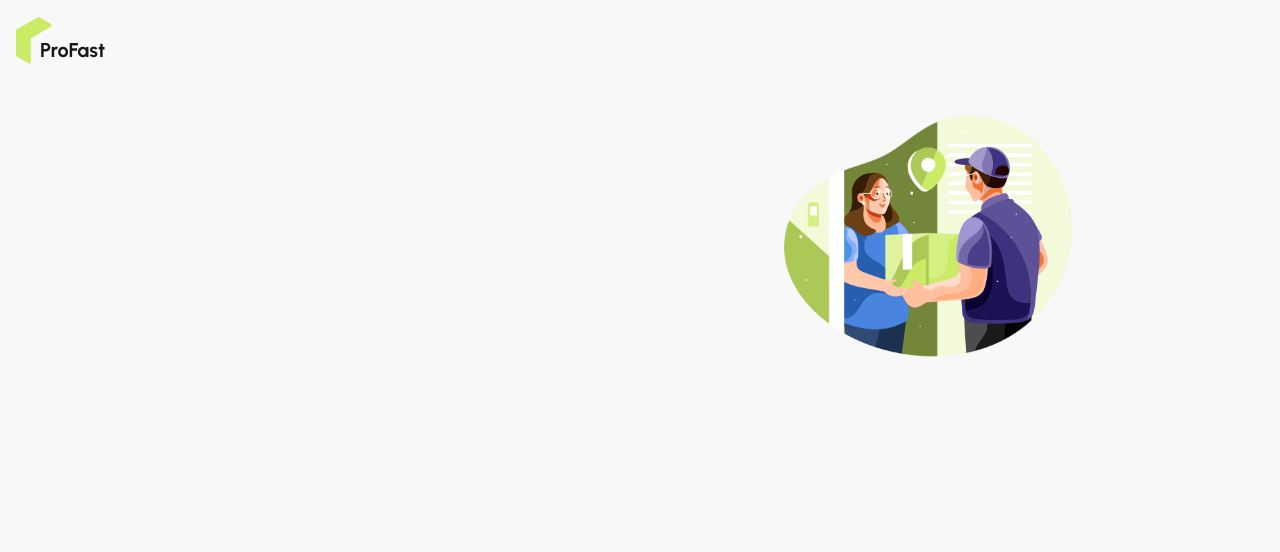
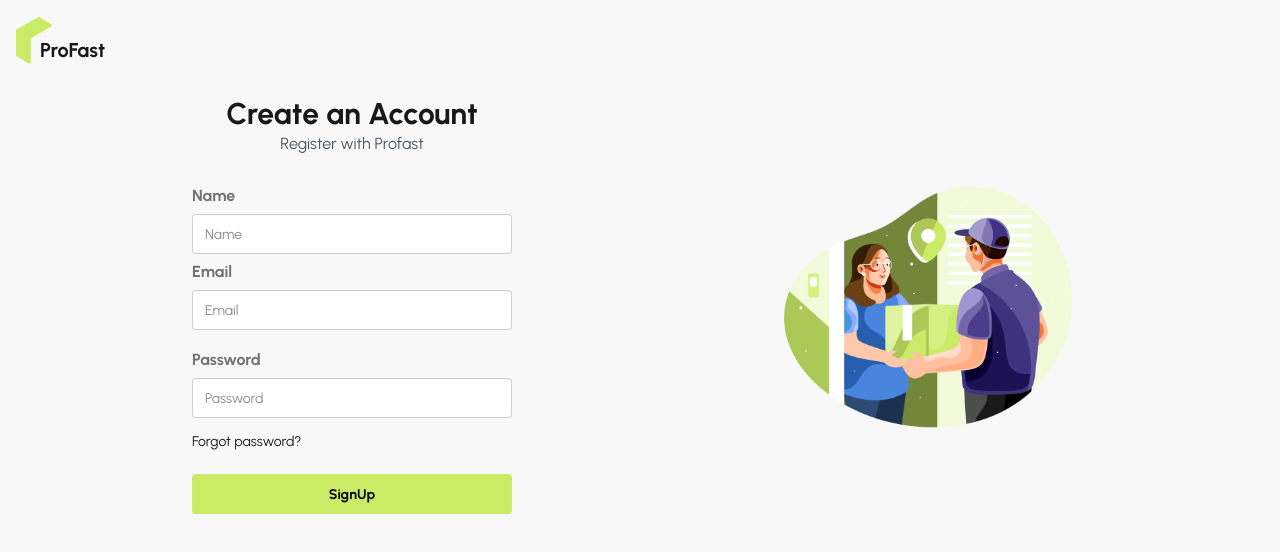
Before and after one commit to AminulIslamorange/prime-parcel-client, a React (Vite) app: page /signUp in a window 1280 px wide. Shown: the top 552 px of the page. Built offline with nearby package versions, Linux system fonts and the light colour scheme.

Commit message:
singUp page added

```diff
--- a/src/pages/Authentication/Login/Login.jsx
+++ b/src/pages/Authentication/Login/Login.jsx
@@ -1,41 +1,66 @@
 import { useForm } from "react-hook-form";
-
 
 const Login = () => {
   const {
     register,
-        handleSubmit} = useForm()
+    handleSubmit,
+    formState: { errors },
+  } = useForm();
 
-    const onSubmit = (data) => console.log(data)
+  const onSubmit = (data) => console.log(data);
 
   return (
-        <form className="card-body" onSubmit={handleSubmit(onSubmit)}>
-            <fieldset className="fieldset w-full max-w-xs mx-auto">
+    <div className="w-full max-w-xs mx-auto">
+      {/* --- Title section --- */}
+      <div className="text-center mb-6">
+        <h3 className="text-3xl font-bold">Welcome Back</h3>
+        <p className="text-gray-600">Login with Profast</p>
+      </div>
+
+      {/* --- Form --- */}
+      <form className="card-body p-0" onSubmit={handleSubmit(onSubmit)}>
+        <fieldset className="fieldset w-full">
+
+          {/* Email */}
           <label className="label font-bold text-base">Email</label>
           <input
             type="email"
             className="input input-bordered w-full"
-                    placeholder="Email" {...register("email")}
+            placeholder="Email"
+            {...register("email", { required: true })}
           />
+          {errors.email?.type === "required" && (
+            <p role="alert" className="text-red-800 text-sm">
+              Email is required
+            </p>
+          )}
 
-
+          {/* Password */}
           <label className="label mt-3 font-bold text-base">Password</label>
           <input
             type="password"
             className="input input-bordered w-full"
-                    placeholder="Password" {...register("password")}
+            placeholder="Password"
+            {...register("password", { required: true })}
           />
+          {errors.password?.type === "required" && (
+            <p role="alert" className="text-red-800 text-sm">
+              Password is required
+            </p>
+          )}
 
+          {/* Forgot password */}
           <div className="mt-2">
-                    <a className="link link-hover">Forgot password?</a>
+            <a className="link link-hover text-sm">Forgot password?</a>
           </div>
 
-                <button className="btn btn-neutral w-full mt-4 bg-[#CAEB66] text-black font-bold">
+          {/* Button */}
+          <button className="btn w-full mt-4 bg-[#CAEB66] text-black font-bold border-none">
             Login
           </button>
         </fieldset>
       </form>
-
+    </div>
   );
 };
 
--- a/src/pages/Authentication/SignUp/SignUp.jsx
+++ b/src/pages/Authentication/SignUp/SignUp.jsx
@@ -1,10 +1,76 @@
+import { useForm } from "react-hook-form";
 
 
 const SignUp = () => {
+     const {
+        register,
+        handleSubmit,
+        formState: { errors },
+      } = useForm();
+
+      const onSubmit = (data) => console.log(data);
+
     return (
-        <div>
+         <div className="w-full max-w-xs mx-auto">
+      {/* --- Title section --- */}
+      <div className="text-center mb-6">
+        <h3 className="text-3xl font-bold">Create an Account</h3>
+        <p className="text-gray-600">Register with Profast</p>
+      </div>
 
-        </div>
+      {/* --- Form --- */}
+      <form className="card-body p-0" onSubmit={handleSubmit(onSubmit)}>
+        <fieldset className="fieldset w-full">
+            {/* Email */}
+          <label className="label font-bold text-base">Name</label>
+          <input
+            type="text"
+            className="input input-bordered w-full"
+            placeholder="Name"
+            {...register("name")}
+          />
+
+
+          {/* Email */}
+          <label className="label font-bold text-base">Email</label>
+          <input
+            type="email"
+            className="input input-bordered w-full"
+            placeholder="Email"
+            {...register("email", { required: true })}
+          />
+          {errors.email?.type === "required" && (
+            <p role="alert" className="text-red-800 text-sm">
+              Email is required
+            </p>
+          )}
+
+          {/* Password */}
+          <label className="label mt-3 font-bold text-base">Password</label>
+          <input
+            type="password"
+            className="input input-bordered w-full"
+            placeholder="Password"
+            {...register("password", { required: true })}
+          />
+          {errors.password?.type === "required" && (
+            <p role="alert" className="text-red-800 text-sm">
+              Password is required
+            </p>
+          )}
+
+          {/* Forgot password */}
+          <div className="mt-2">
+            <a className="link link-hover text-sm">Forgot password?</a>
+          </div>
+
+          {/* Button */}
+          <button className="btn w-full mt-4 bg-[#CAEB66] text-black font-bold border-none">
+            SignUp
+          </button>
+        </fieldset>
+      </form>
+    </div>
     );
 };
 
```
Lines whose indentation alone changed are shown as unchanged.
